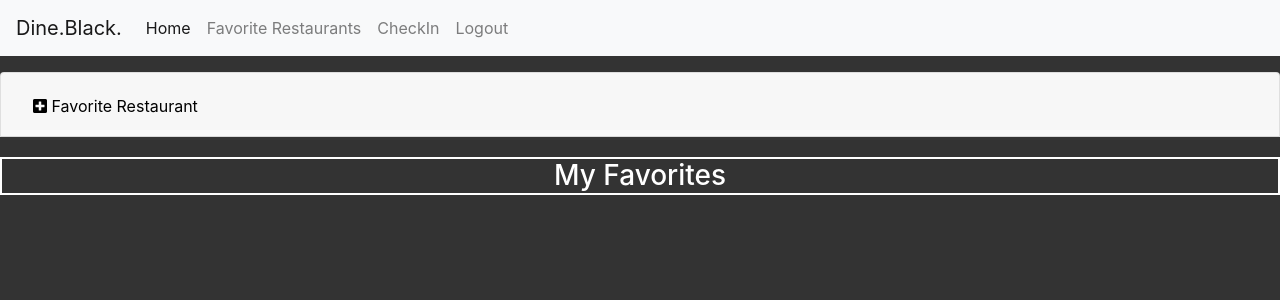
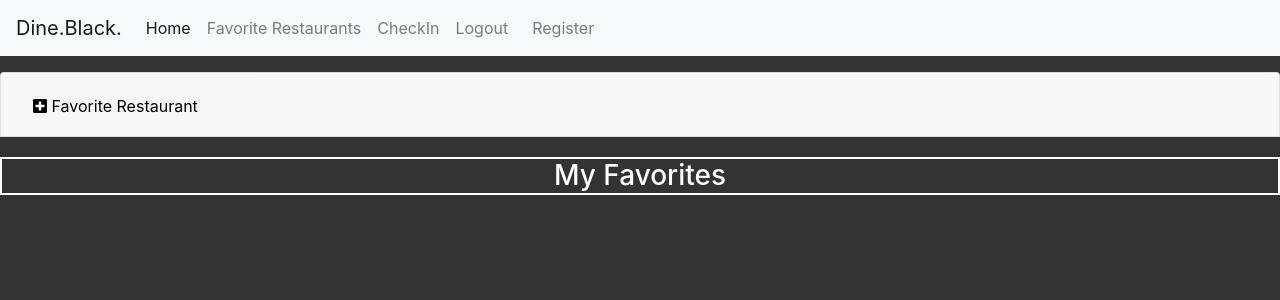
Before and after one commit to stephencastaneda/dine_black, a Django app: page /favorites in a window 1280 px wide. Shown: the top 300 px of the page. Run offline with Django 3.2, Linux system fonts and the light colour scheme; the visitor is signed in with stand-in values (Sample User, id 1); data comes from the database, SQL or seed files in the repository; parts of the project's set-up code (start-up, migrations or seed data) failed here and were passed over; some libraries are stand-ins or nearby versions.

Commit message:
login works properly now

```diff
--- a/dineblackapp/templates/shared/base.html
+++ b/dineblackapp/templates/shared/base.html
@@ -38,9 +38,23 @@
       <li class="nav-item">
         <a class="nav-link" href="{% url 'dineblackapp:checkins' %}">CheckIn</a>
       </li>
+
+      {% if user.is_authenticated %}
+
       <li class="nav-item mr-sm-2">
-        <a class="nav-link" href="#">Logout</a>
+        <a class="nav-link" href="{% url 'dineblackapp:logout' %}">Logout</a>
       </li>
+      {% endif %}
+
+      {% if not user.is_authenticated %}
+      <li class="nav-item mr-sm-2">
+          <a class="nav-link" href="{% url 'dineblackapp:login' %}">Login</a>
+      </li>
+      {% endif %}
+      <li class="nav-item mr-sm-2">
+        <a class="nav-link" href="{% url 'dineblackapp:register' %}">Register</a>
+      </li>
+
 </ul>
   </div>
 </nav>
--- a/dineblackapp/urls.py
+++ b/dineblackapp/urls.py
@@ -2,6 +2,8 @@ from django.urls import path, include
 from django.conf import settings
 from django.conf.urls import url
 from django.conf.urls.static import static
+from django.contrib import admin
+from django.contrib.auth import views as auth_views
 from django.views.generic import TemplateView
 from .views import *
 
@@ -14,6 +16,7 @@ urlpatterns = [
   path('', restaurant_list, name='home'),
   path('checkins', check_in_list, name='checkins'),
   path('favorites', favorite_list, name='favorites'),
+  path('accounts/', include('django.contrib.auth.urls')),
   path('favorites/<int:favoriterestaurant_id>/', favorite_delete, name='favorite'),
   path('checkins/<int:restaurantdishreview_id>/', checkin_change, name='checkin'),
   path('checkins/<int:restaurantdishreview_id>/form/', checkin_edit_form, name='checkin_edit_form'),
--- a/dineblackapp/views/auth/logout.py
+++ b/dineblackapp/views/auth/logout.py
@@ -4,4 +4,4 @@ from django.contrib.auth import logout
 
 def logout_user(request):
     logout(request)
-    return redirect(reverse('dineproject:home'))
+    return redirect(reverse('dineblackapp:restaurants'))
--- a/dineproject/settings.py
+++ b/dineproject/settings.py
@@ -121,3 +121,5 @@ USE_TZ = True
 # https://docs.djangoproject.com/en/3.0/howto/static-files/
 
 STATIC_URL = '/static/'
+
+LOGIN_REDIRECT_URL = '/restaurants'
```
